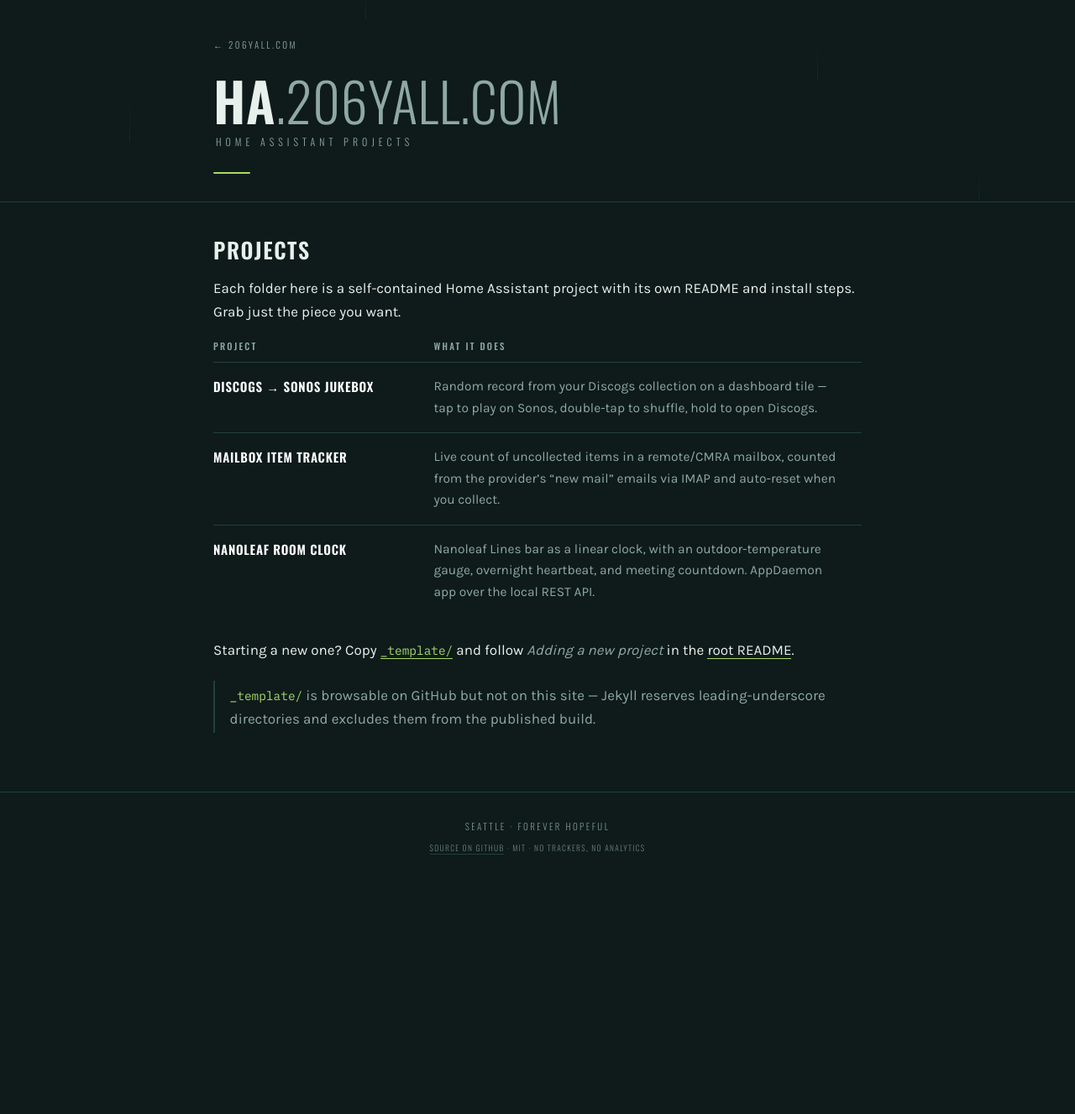
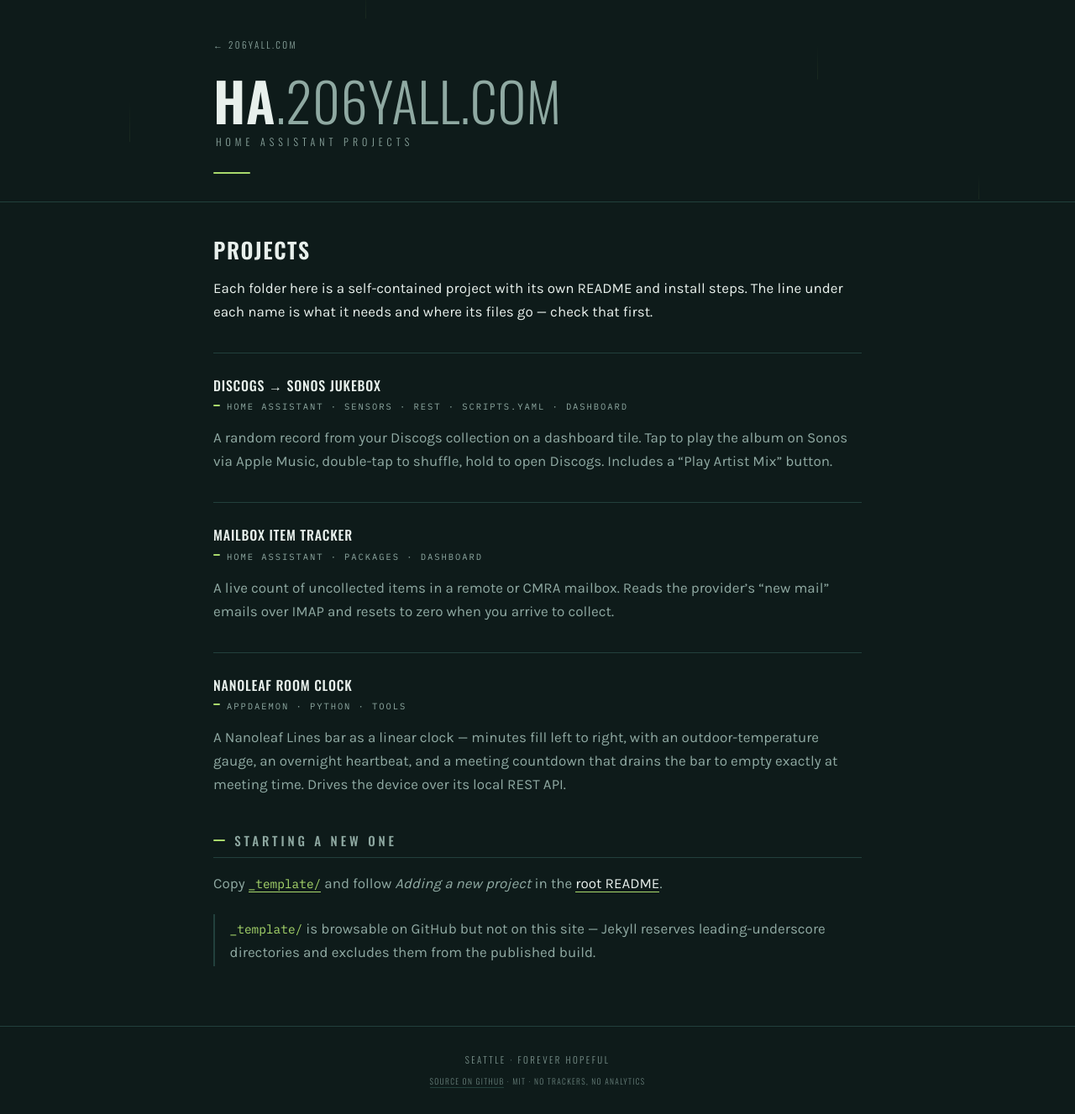
Before and after one commit to kwilson9/pwnkw_ha, a Jekyll site: the page built from projects/README.md, in a window 1280 px wide. Shown: the whole page at 84% size. Built offline with Jekyll 4.4.1, drawn with Linux system fonts in a browser that asks for light colours; our own code applies the rules of GitHub Pages for plain Markdown files; before the commit the page ends 1049 px from its top, so only the background shows below that.

Commit message:
Give the projects index an install manifest
Second design pass. The first one inherited 206yall.com's identity well but
had no signature of its own - the projects index was just a smaller copy of
the homepage table, and nothing on the page said what a visitor actually
needs to know before clicking into a project.

Each project now carries its real runtime and file shape:

  Home Assistant · sensors · rest · scripts.yaml · dashboard
  Home Assistant · packages · dashboard
  AppDaemon · python · tools

Set in IBM Plex Mono, uppercase, wide-tracked, with a short lichen rule -
the same typographic device 206yall.com uses for its coordinate line,
carrying information instead of atmosphere. The three shapes are read from
the repo, not invented, and the AppDaemon/Home Assistant split is the one
distinction that decides whether a project is installable for you.

Markup is <p class="manifest">, which github.com renders rather than
escapes - verified against the /markdown API checking for &lt;p, the exact
false negative that bit the earlier button work.

Co-Authored-By: Claude Opus 5 <noreply@anthropic.com>

```diff
--- a/assets/css/site.css
+++ b/assets/css/site.css
@@ -169,6 +169,34 @@ body{
   font-weight:500;letter-spacing:.05em;text-transform:uppercase;font-size:15px;}
 .wrap tbody td a:hover{color:var(--lichen);}
 
+/* ---------- project cards + install manifest ----------
+   The manifest is the page's one signature: each project's real runtime and
+   file shape, in the same tracked-uppercase idiom 206yall.com uses for its
+   coordinate line. It answers "can I install this, and where does it go?" */
+.wrap h3:has(+ .manifest){
+  margin:0 0 .5rem;font-size:16px;letter-spacing:.05em;color:var(--fog);
+}
+.wrap h3:has(+ .manifest) a{
+  border-bottom:none;font-family:'Oswald',sans-serif;font-weight:500;
+  text-transform:uppercase;color:var(--fog);
+}
+.wrap h3:has(+ .manifest) a:hover{color:var(--lichen);}
+.wrap .manifest{
+  font-family:'IBM Plex Mono',ui-monospace,monospace;
+  font-size:10.5px;letter-spacing:.185em;text-transform:uppercase;
+  color:var(--haze);margin:0 0 .85rem;
+  padding-left:1rem;position:relative;
+}
+.wrap .manifest::before{
+  content:"";position:absolute;left:0;top:.52em;
+  width:8px;height:2px;background:var(--lichen);border-radius:2px;
+}
+.wrap h3:has(+ .manifest) ~ p{color:var(--haze);}
+.wrap h3:has(+ .manifest){
+  border-top:1px solid var(--edge);padding-top:1.8rem;margin-top:2.2rem;
+}
+.wrap h2 + h3:has(+ .manifest){border-top:none;padding-top:0;margin-top:1.6rem;}
+
 /* ---------- images / the beer button ---------- */
 .wrap img{max-width:100%;height:auto;vertical-align:middle;}
 .wrap a:has(img){border-bottom:none;display:inline-block;
--- a/projects/README.md
+++ b/projects/README.md
@@ -1,16 +1,34 @@
 # Projects
 
-Each folder here is a self-contained Home Assistant project with its own README and
-install steps. Grab just the piece you want.
+Each folder here is a self-contained project with its own README and install steps.
+The line under each name is what it needs and where its files go — check that first.
 
-| Project | What it does |
-|---|---|
-| [**Discogs → Sonos Jukebox**](discogs-jukebox/) | Random record from your Discogs collection on a dashboard tile — tap to play on Sonos, double-tap to shuffle, hold to open Discogs. |
-| [**Mailbox Item Tracker**](mailbox-tracker/) | Live count of uncollected items in a remote/CMRA mailbox, counted from the provider's "new mail" emails via IMAP and auto-reset when you collect. |
-| [**Nanoleaf Room Clock**](nanoleaf-clock-bar/) | Nanoleaf Lines bar as a linear clock, with an outdoor-temperature gauge, overnight heartbeat, and meeting countdown. AppDaemon app over the local REST API. |
+### [Discogs → Sonos Jukebox](discogs-jukebox/)
 
-Starting a new one? Copy
-[`_template/`](https://github.com/kwilson9/pwnkw_ha/tree/main/projects/_template)
+<p class="manifest">Home Assistant · sensors · rest · scripts.yaml · dashboard</p>
+
+A random record from your Discogs collection on a dashboard tile. Tap to play the album
+on Sonos via Apple Music, double-tap to shuffle, hold to open Discogs. Includes a
+"Play Artist Mix" button.
+
+### [Mailbox Item Tracker](mailbox-tracker/)
+
+<p class="manifest">Home Assistant · packages · dashboard</p>
+
+A live count of uncollected items in a remote or CMRA mailbox. Reads the provider's
+"new mail" emails over IMAP and resets to zero when you arrive to collect.
+
+### [Nanoleaf Room Clock](nanoleaf-clock-bar/)
+
+<p class="manifest">AppDaemon · python · tools</p>
+
+A Nanoleaf Lines bar as a linear clock — minutes fill left to right, with an
+outdoor-temperature gauge, an overnight heartbeat, and a meeting countdown that drains
+the bar to empty exactly at meeting time. Drives the device over its local REST API.
+
+## Starting a new one
+
+Copy [`_template/`](https://github.com/kwilson9/pwnkw_ha/tree/main/projects/_template)
 and follow *Adding a new project* in the [root README](../).
 
 > `_template/` is browsable on GitHub but not on this site — Jekyll reserves
```
